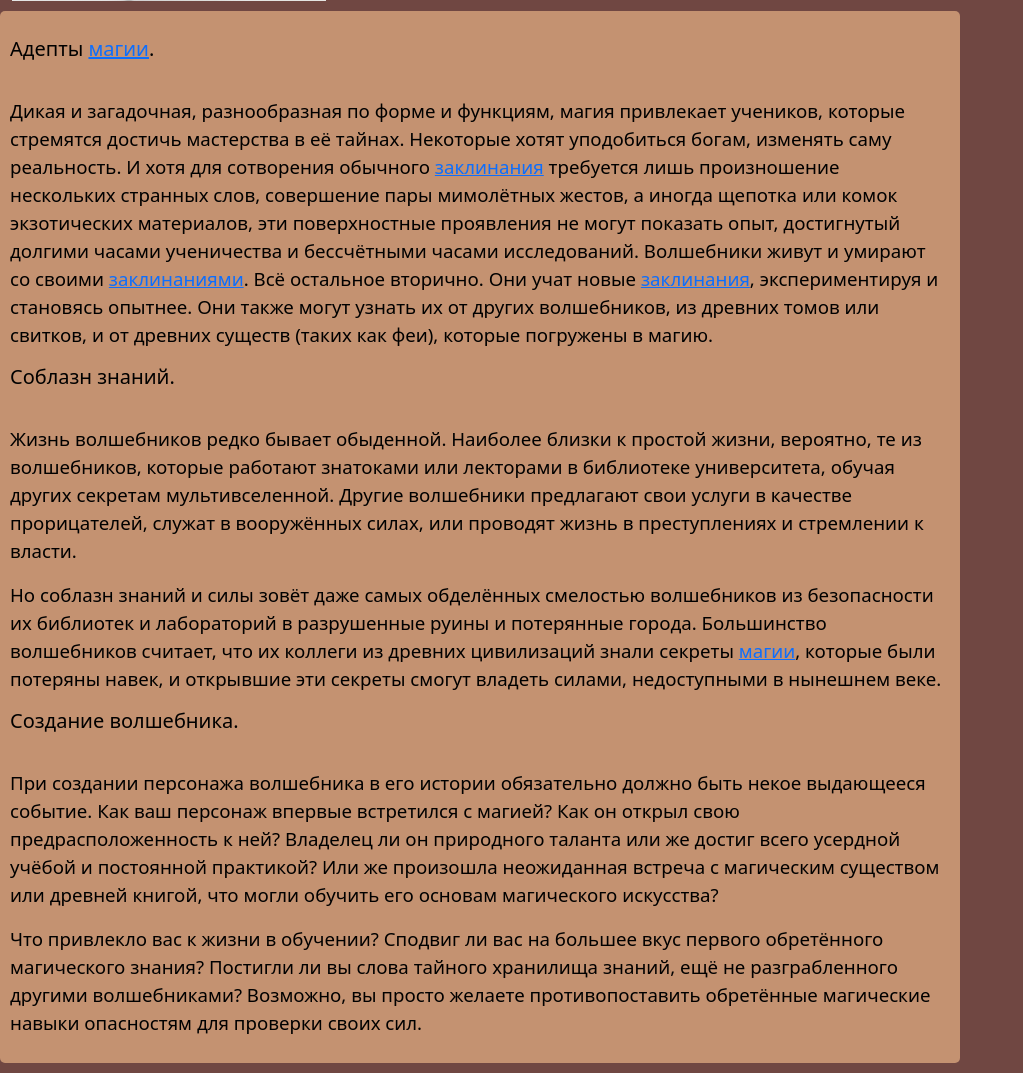
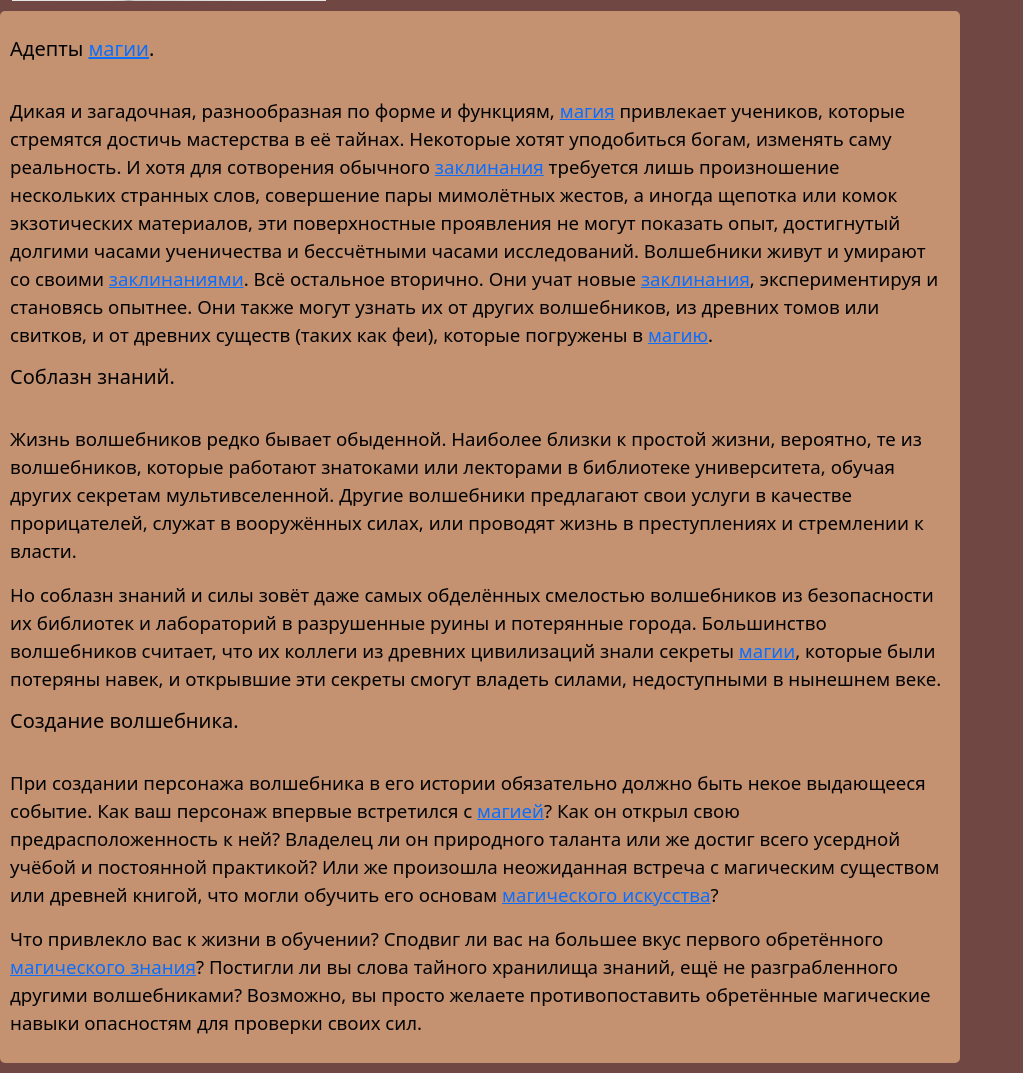
Before and after one commit to CrusaderKleptoman/courseWork, a Flask app: page /wizard in a window 1280 px wide. Shown: the part 557-1630 px from the top of the page, without its empty margins (0-1023 px from the left). Run offline with Flask 3, Linux system fonts and the light colour scheme.

Commit message:
Добавленны некоторые отсутствующие ранее ссылки

```diff
--- a/templates/cleric.html
+++ b/templates/cleric.html
@@ -120,10 +120,10 @@
 
                 <h5>Создание жреца.</h5><br>
                 <p>
-                    Если вы создаёте жреца, важно определить, какому божеству вы служите, и какие принципы воплощает ваш персонаж. <a class="link-opacity-100" href="https://ttg.club/gods">Приложение Б</a> включает список множества богов мультивселенной. Посоветуйтесь с <a class="link-opacity-100" href="/gloss">Мастером</a>, чтобы узнать, какие божества есть в вашей <a class="link-opacity-100" href="/gloss">кампании</a>.
+                    Если вы создаёте жреца, важно определить, какому божеству вы служите, и какие принципы воплощает ваш персонаж. <a class="link-opacity-100" href="https://ttg.club/gods">Приложение Б</a> включает список множества <a class="link-opacity-100" href="https://ttg.club/gods">богов</a> мультивселенной. Посоветуйтесь с <a class="link-opacity-100" href="/gloss">Мастером</a>, чтобы узнать, какие божества есть в вашей <a class="link-opacity-100" href="/gloss">кампании</a>.
                 </p>
                 <p>
-                    <span class="term">Как только вы выбрали божество, определитесь с отношением вашего жреца с этим богом. Стали ли вы его служителем добровольно? Или бог сам выбрал вас, принуждая к служению и не считаясь с вашими пожеланиями? Как священники в храмах вашей веры воспринимают вас: как героя или нарушителя порядка? Каковы ваши конечные цели? Есть ли у вашего божества специальное поручение для вас? Или вы стремитесь доказать себе, что вы достойны великих достижений?
+                    <span class="term">Как только вы выбрали <a class="link-opacity-100" href="https://ttg.club/gods">божество</a>, определитесь с отношением вашего жреца с этим богом. Стали ли вы его служителем добровольно? Или бог сам выбрал вас, принуждая к служению и не считаясь с вашими пожеланиями? Как священники в храмах вашей веры воспринимают вас: как героя или нарушителя порядка? Каковы ваши конечные цели? Есть ли у вашего божества специальное поручение для вас? Или вы стремитесь доказать себе, что вы достойны великих достижений?
                 </p>
             </div>
 
--- a/templates/druid.html
+++ b/templates/druid.html
@@ -95,7 +95,7 @@
             <div class="col-9 text-wrapper">
                 <p>
                 <h5>Сила природы.</h5><br>
-                <span class="term1">Выше чего-либо другого друиды почитают природу. Именно она является источником всех их <a class="link-opacity-100" href="/gloss">заклинаний и магических способностей</a>, непсредственно или через природное божество. Многие предпочитают духовный путь конечного единения с природой, но есть и те, кто служат богам диких просторов, животных или стихий. Длящиеся испокон веков обычаи друидов также называют Старой Верой, противопоставляя их поклонению в храмах и у алтарей.<br>
+                <span class="term1">Выше чего-либо другого друиды почитают природу. Именно она является источником всех их <a class="link-opacity-100" href="/gloss">заклинаний и магических способностей</a>, непосредственно или через природное <a class="link-opacity-100" href="https://ttg.club/gods">божество</a>. Многие предпочитают духовный путь конечного единения с природой, но есть и те, кто служат богам диких просторов, животных или стихий. Длящиеся испокон веков обычаи друидов также называют Старой Верой, противопоставляя их поклонению в храмах и у алтарей.<br>
                 </p>
 
                 <p>
--- a/templates/wizard.html
+++ b/templates/wizard.html
@@ -95,7 +95,7 @@
             <div class="col-9 text-wrapper">
                 <p>
                 <h5>Адепты <a class="link-opacity-100" href="/gloss">магии</a>.</h5><br>
-                <span class="term1">Дикая и загадочная, разнообразная по форме и функциям, магия привлекает учеников, которые стремятся достичь мастерства в её тайнах. Некоторые хотят уподобиться богам, изменять саму реальность. И хотя для сотворения обычного <a class="link-opacity-100" href="/gloss">заклинания</a> требуется лишь произношение нескольких странных слов, совершение пары мимолётных жестов, а иногда щепотка или комок экзотических материалов, эти поверхностные проявления не могут показать опыт, достигнутый долгими часами ученичества и бессчётными часами исследований. Волшебники живут и умирают со своими <a class="link-opacity-100" href="/gloss">заклинаниями</a>. Всё остальное вторично. Они учат новые <a class="link-opacity-100" href="/gloss">заклинания</a>, экспериментируя и становясь опытнее. Они также могут узнать их от других волшебников, из древних томов или свитков, и от древних существ (таких как феи), которые погружены в магию.<br>
+                <span class="term1">Дикая и загадочная, разнообразная по форме и функциям, <a class="link-opacity-100" href="/gloss">магия</a> привлекает учеников, которые стремятся достичь мастерства в её тайнах. Некоторые хотят уподобиться богам, изменять саму реальность. И хотя для сотворения обычного <a class="link-opacity-100" href="/gloss">заклинания</a> требуется лишь произношение нескольких странных слов, совершение пары мимолётных жестов, а иногда щепотка или комок экзотических материалов, эти поверхностные проявления не могут показать опыт, достигнутый долгими часами ученичества и бессчётными часами исследований. Волшебники живут и умирают со своими <a class="link-opacity-100" href="/gloss">заклинаниями</a>. Всё остальное вторично. Они учат новые <a class="link-opacity-100" href="/gloss">заклинания</a>, экспериментируя и становясь опытнее. Они также могут узнать их от других волшебников, из древних томов или свитков, и от древних существ (таких как феи), которые погружены в <a class="link-opacity-100" href="/gloss">магию</a>.<br>
                 </p>
 
                 <h5>Соблазн знаний.</h5><br>
@@ -110,10 +110,10 @@
 
                 <h5>Создание волшебника.</h5><br>
                 <p>
-                    При создании персонажа волшебника в его истории обязательно должно быть некое выдающееся событие. Как ваш персонаж впервые встретился с магией? Как он открыл свою предрасположенность к ней? Владелец ли он природного таланта или же достиг всего усердной учёбой и постоянной практикой? Или же произошла неожиданная встреча с магическим существом или древней книгой, что могли обучить его основам магического искусства?
+                    При создании персонажа волшебника в его истории обязательно должно быть некое выдающееся событие. Как ваш персонаж впервые встретился с <a class="link-opacity-100" href="/gloss">магией</a>? Как он открыл свою предрасположенность к ней? Владелец ли он природного таланта или же достиг всего усердной учёбой и постоянной практикой? Или же произошла неожиданная встреча с магическим существом или древней книгой, что могли обучить его основам <a class="link-opacity-100" href="/gloss">магического искусства</a>?
                 </p>
                 <p>
-                    <span class="term">Что привлекло вас к жизни в обучении? Сподвиг ли вас на большее вкус первого обретённого магического знания? Постигли ли вы слова тайного хранилища знаний, ещё не разграбленного другими волшебниками? Возможно, вы просто желаете противопоставить обретённые магические навыки опасностям для проверки своих сил.
+                    <span class="term">Что привлекло вас к жизни в обучении? Сподвиг ли вас на большее вкус первого обретённого <a class="link-opacity-100" href="/gloss">магического знания</a>? Постигли ли вы слова тайного хранилища знаний, ещё не разграбленного другими волшебниками? Возможно, вы просто желаете противопоставить обретённые магические навыки опасностям для проверки своих сил.
                 </p>
             </div>
 
```
Also changed, not shown: templates/bard.html (+6 -6 lines).
